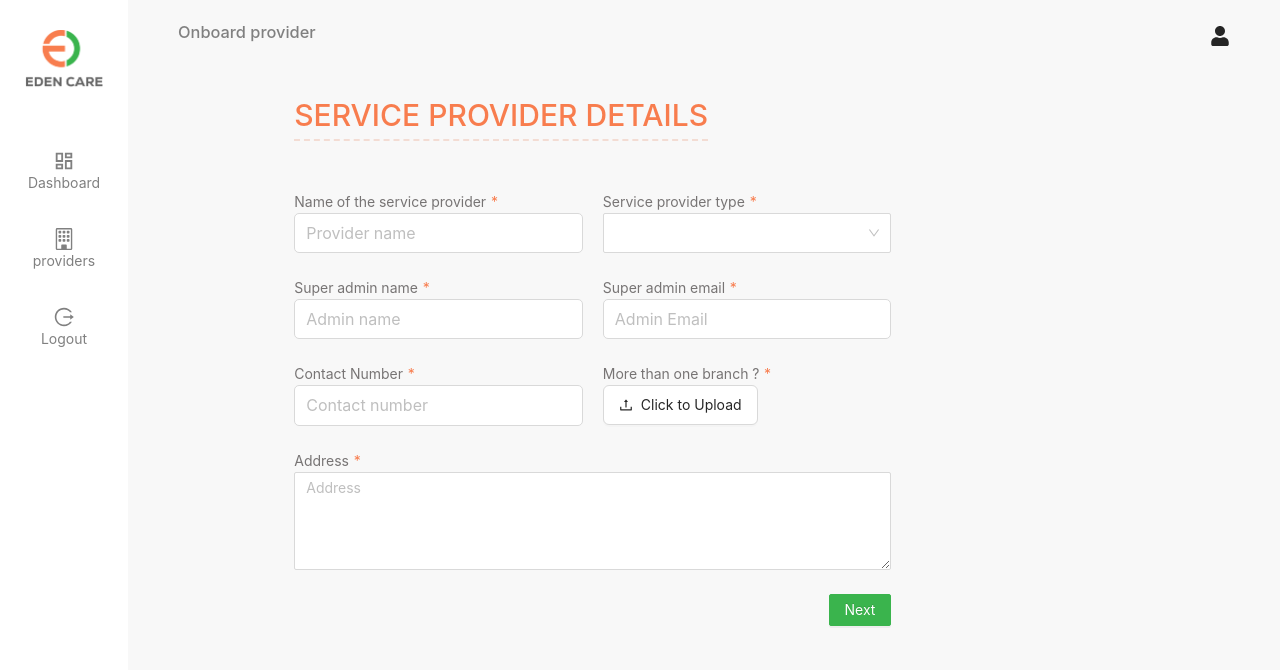
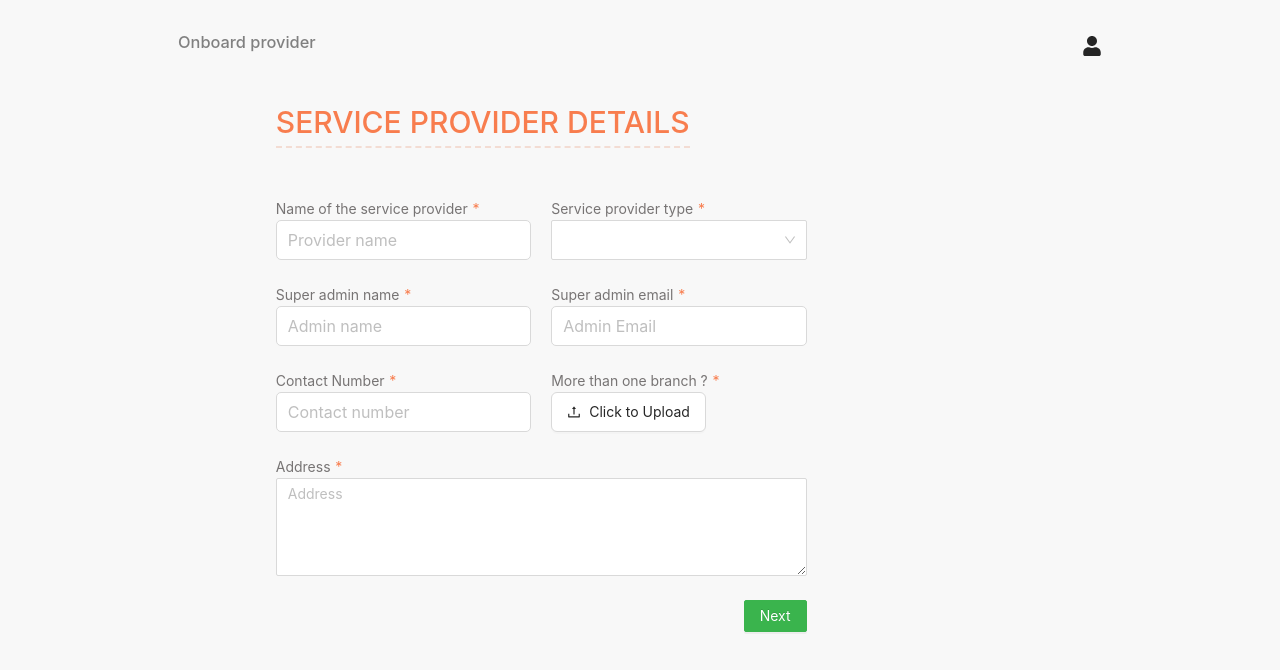
Before and after one commit to harshad-eden/Sales, a React (Create React App) app: page /onboard in a window 1280 px wide. Shown: the top 670 px of the page. Built offline with nearby package versions, Linux system fonts and the light colour scheme.

Commit message:
finalise

```diff
--- a/src/RouteSetup.js
+++ b/src/RouteSetup.js
@@ -13,9 +13,9 @@ const RouteSetup = () => {
   return (
     <Suspense fallback={<LoaderComponenet />}>
       <Routes>
+        <Route path="/" element={<Providers /> } />
         <Route path="/" element={<Dashboard />} />
-        <Route path="/providers" element={<Providers />} />
-        <Route path="/providers/:detail" element={<ProviderDetail />} />
+        <Route path="/:detail" element={<ProviderDetail />} />
         <Route path="/onboard" element={<Onboard />} />
         <Route path="/addbranch/:docId" element={<AddBranch />} />
         <Route path="*" element={<NotFound />} />
--- a/src/layout/Main.js
+++ b/src/layout/Main.js
@@ -7,7 +7,7 @@ function Main({ children, pageName }) {
   return (
     <>
       <div style={{ display: 'flex', height: '100vh' }}>
-        <SideBar />
+        {/* <SideBar /> */}
         <div className={styles.contain}>
           <Header pageName={pageName} />
           <div>{children}</div>
--- a/src/layout/SideBar.js
+++ b/src/layout/SideBar.js
@@ -22,7 +22,7 @@ const SideBar = () => {
           />
           <p>Dashboard</p>
         </NavLink>
-        {/* <NavLink
+        <NavLink
           to={'/onboard'}
           className={({ isActive }) => (isActive ? styles.linkItemActive : styles.linkItem)}
         >
@@ -31,7 +31,7 @@ const SideBar = () => {
             className={({ isActive }) => (isActive ? styles.iconsActive : styles.icons)}
           />
           <p>Onboard</p>
-        </NavLink> */}
+        </NavLink>
         <NavLink
           to={'/providers'}
           className={({ isActive }) => (isActive ? styles.linkItemActive : styles.linkItem)}
--- a/src/layout/layout.module.css
+++ b/src/layout/layout.module.css
@@ -1,6 +1,7 @@
 
 .contain{
-    width: 90%;
+    width: 80%;
+    margin: 10px auto;
     overflow: scroll;
 }
 
--- a/src/pages/AddBranch/index.js
+++ b/src/pages/AddBranch/index.js
@@ -29,7 +29,7 @@ const Index = () => {
         branch: [updateVal]
       })
       .then((res) => {
-        navigate('/providers')
+        navigate('/')
         console.log(res)
       })
   };
--- a/src/pages/Onboard/index.js
+++ b/src/pages/Onboard/index.js
@@ -64,7 +64,7 @@ const Index = () => {
 
       try {
         addDoc(providersCollectionref, updatedValue);
-        navigate('/providers')
+        navigate('/')
       } catch (error) {
         alert(error)
         console.log(error);
--- a/src/pages/ProviderDetail/index.module.css
+++ b/src/pages/ProviderDetail/index.module.css
@@ -1,3 +1,4 @@
+
 
 .container{
     padding: 0% 7% 1% 12%;
@@ -16,7 +17,7 @@
     margin-bottom: 50px;
     font-size: 30px;
     text-transform: uppercase;
-    /* border-bottom: 2px solid #f3dcd3; */
-    /* border-bottom-style: dashed; */
+    /* border-bottom: 2px solid #f3dcd3;
+    border-bottom-style: dashed; */
     width: fit-content;
 }
--- a/src/pages/Providers/GridSection.js
+++ b/src/pages/Providers/GridSection.js
@@ -37,7 +37,7 @@ const GridSection = ({ state }) => {
             </div> */}
 
             <div style={{ display: 'flex', gap: 20, justifyContent: 'center' }}>
-              <Button onClick={() => navigate(`/providers/:${item.id}`, {state: item})} size="large" type="" style={{ width: '90%' }}>
+              <Button onClick={() => navigate(`/${item.id}`, {state: item})} size="large" type="" style={{ width: '90%' }}>
                 View in detail
               </Button>
               <Button type="primary" onClick={() => navigate(`/addbranch/${item.id}`)} size="large" style={{ width: '90%' }}>
```
